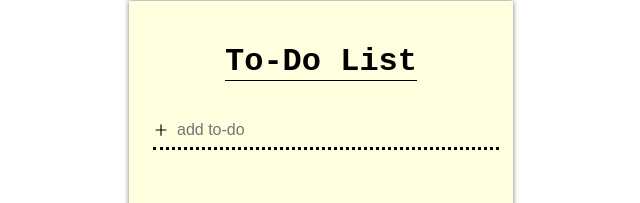
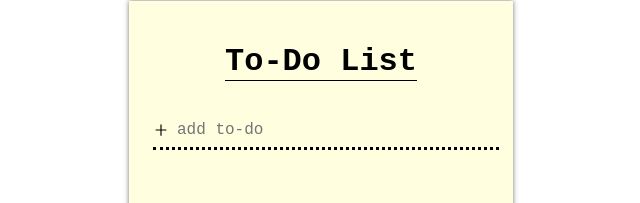
Before and after one commit to rosegolden1677/react-todo-app, a React (Create React App) app: page / in a window 1280 px wide. Shown: the part 79-282 px from the top of the page, without its empty margins (319-959 px from the left). Built offline with nearby package versions, Linux system fonts and the light colour scheme.

Commit message:
update styles

```diff
--- a/src/App.css
+++ b/src/App.css
@@ -6,7 +6,8 @@
   box-sizing: border-box;
 }
 
-body {
+body,
+input {
   font-family: 'Courier New', Courier, monospace;
 
   display: flex;
```
